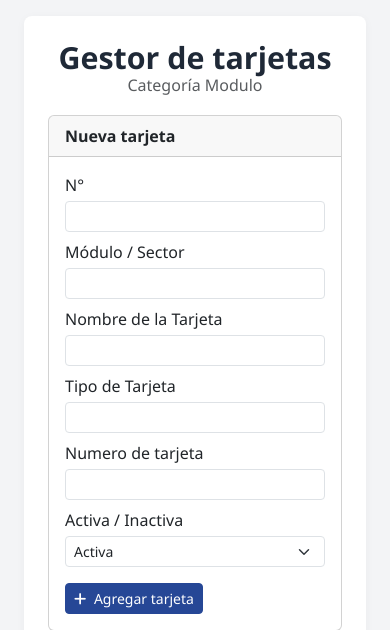
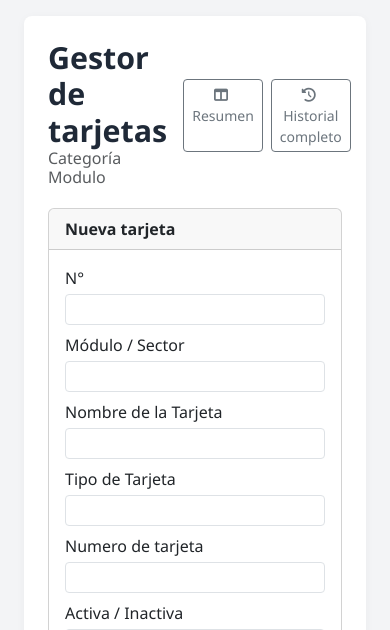
Before and after one commit to Javier-9690/tarjetas-web, a Flask app: page /category/MODULO in a window 390 px wide; the page is wider, and only the part inside the window is pictured. Shown: the part 291-921 px from the top of that part. Run offline with Flask 3, Linux system fonts and the light colour scheme; the visitor is signed in with stand-in values (Sample User, id 1); data that the repository does not hold is empty.

Commit message:
Update category.html

```diff
--- a/templates/category.html
+++ b/templates/category.html
@@ -7,7 +7,7 @@
 
   <!-- TÍTULO Y ACCIONES SUPERIORES -->
   <div class="d-flex justify-content-between align-items-center mb-3">
-    <div class="flex-grow-1 text-center">
+    <div>
       <h2 class="page-title mb-1">
         Gestor de tarjetas
         <small class="d-block text-muted fs-6">
@@ -16,7 +16,7 @@
       </h2>
     </div>
 
-    <div class="d-none d-md-flex gap-2 ms-3">
+    <div class="d-flex gap-2 ms-3">
       <a href="{{ url_for('summary') }}" class="btn btn-outline-secondary btn-sm">
         <i class="fa-solid fa-table-columns me-1"></i> Resumen
       </a>
```
